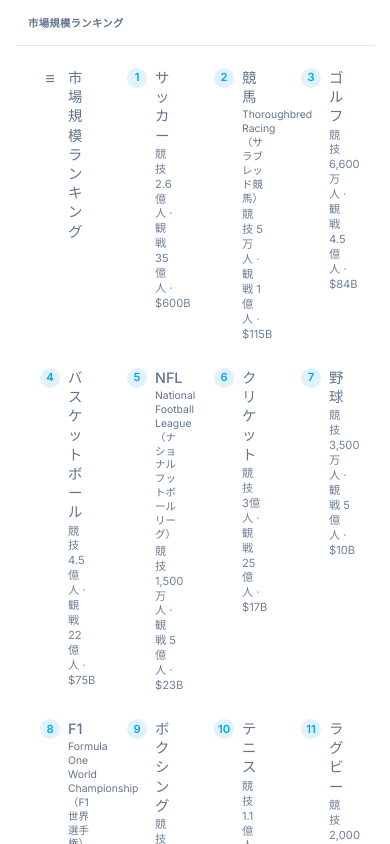
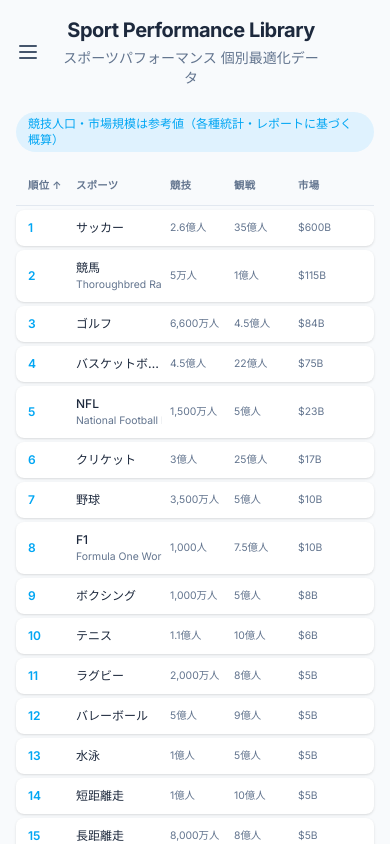
Before and after one commit to GAAS-MBA/sport-performance-library, a React (Vite) app in the folder app/: page / in a window 390 px wide. Shown: the top 844 px of the page. Built offline with nearby package versions, Linux system fonts and the light colour scheme.

Commit message:
モバイル版サイドバーをハンバーガーメニューに変更、dev スクリプト追加
Made-with: Cursor

```diff
--- a/app/src/App.tsx
+++ b/app/src/App.tsx
@@ -115,6 +115,7 @@ function App() {
   const [pageId, setPageId] = useState(SIDEBAR_ITEMS[0].id)
   const [rankingSortBy, setRankingSortBy] = useState<RankingSortBy>('rank')
   const [rankingSortDesc, setRankingSortDesc] = useState(false)
+  const [sidebarOpen, setSidebarOpen] = useState(false)
   const currentItem = SIDEBAR_ITEMS.find((i) => i.id === pageId)!
 
   const isMarketRanking = pageId === 'market_ranking'
@@ -365,18 +366,22 @@ function App() {
       id === pageId ? 'bg-sky-100 text-sky-500' : ''
     }`
 
-  return (
-    <div className="flex min-h-screen flex-col sm:flex-row">
-      <aside className="w-full sm:w-60 flex-shrink-0 flex flex-col bg-white border-b sm:border-b-0 sm:border-r border-slate-200 pt-4 sm:pt-6 px-4 sm:px-0 pb-4 sm:pb-0">
+  const handleSidebarItemClick = (id: string) => {
+    setPageId(id)
+    setSidebarOpen(false)
+  }
+
+  const SidebarContent = () => (
+    <>
       <div className="px-3 sm:px-5 pb-3 sm:pb-4 border-b border-slate-200 mb-3">
         <h2 className="text-[0.65rem] sm:text-xs font-semibold text-slate-500 uppercase tracking-wide m-0">市場規模ランキング</h2>
       </div>
-        <nav className="flex flex-row flex-wrap gap-1.5 sm:flex-col sm:gap-0.5 px-2 sm:px-3 overflow-x-auto sm:overflow-visible">
+      <nav className="flex flex-col gap-0.5 px-2 sm:px-3 overflow-y-auto flex-1">
         {SIDEBAR_ITEMS.map((item) => (
           <button
             key={item.id}
-              className={`${sidebarItemClass(item.id)} flex-1 sm:flex-none min-w-[80px] sm:min-w-0 py-2 sm:py-2.5 px-2 sm:px-4 text-xs sm:text-[0.9rem] shrink-0`}
-              onClick={() => setPageId(item.id)}
+            className={`${sidebarItemClass(item.id)} flex-none py-2.5 px-4 text-[0.9rem] w-full`}
+            onClick={() => handleSidebarItemClick(item.id)}
           >
             {item.type === 'market_ranking' ? (
               <span className="flex-shrink-0 w-5 h-5 flex items-center justify-center text-base font-normal rounded" title="一覧">≡</span>
@@ -401,13 +406,60 @@ function App() {
           </button>
         ))}
       </nav>
-        <footer className="mt-auto pt-3 sm:pt-4 px-3 sm:px-5 border-t border-slate-200 text-[0.65rem] sm:text-xs text-slate-500">© TANAAKK</footer>
+      <footer className="pt-3 sm:pt-4 px-3 sm:px-5 border-t border-slate-200 text-[0.65rem] sm:text-xs text-slate-500 shrink-0">© TANAAKK</footer>
+    </>
+  )
+
+  return (
+    <div className="flex min-h-screen flex-col sm:flex-row">
+      {/* モバイル: オーバーレイ */}
+      {sidebarOpen && (
+        <div
+          className="fixed inset-0 z-40 bg-black/50 sm:hidden"
+          onClick={() => setSidebarOpen(false)}
+          aria-hidden="true"
+        />
+      )}
+      <aside
+        className={`
+          fixed sm:static inset-y-0 left-0 z-50 w-[280px] sm:w-60 flex-shrink-0 flex flex-col bg-white border-r border-slate-200 pt-4 sm:pt-6 px-4 sm:px-0 pb-4 sm:pb-0
+          transition-transform duration-300 ease-out
+          ${sidebarOpen ? 'translate-x-0' : '-translate-x-full'} sm:translate-x-0
+        `}
+      >
+        <div className="sm:hidden flex items-center justify-between mb-3 pb-3 border-b border-slate-200">
+          <h2 className="text-xs font-semibold text-slate-500 uppercase tracking-wide m-0">メニュー</h2>
+          <button
+            type="button"
+            onClick={() => setSidebarOpen(false)}
+            className="p-2 -m-2 rounded-lg hover:bg-slate-100 text-slate-500"
+            aria-label="メニューを閉じる"
+          >
+            <svg className="w-5 h-5" fill="none" stroke="currentColor" viewBox="0 0 24 24">
+              <path strokeLinecap="round" strokeLinejoin="round" strokeWidth={2} d="M6 18L18 6M6 6l12 12" />
+            </svg>
+          </button>
+        </div>
+        <SidebarContent />
       </aside>
 
       <main className="flex-1 min-w-0 w-full max-w-[720px] py-4 px-4 sm:py-8 sm:px-6 mx-auto">
-        <header className="text-center mb-6 sm:mb-10">
+        <header className="flex items-center gap-3 mb-6 sm:mb-10">
+          <button
+            type="button"
+            onClick={() => setSidebarOpen(true)}
+            className="sm:hidden p-2 -ml-2 rounded-lg hover:bg-slate-100 text-slate-600 flex-shrink-0"
+            aria-label="メニューを開く"
+          >
+            <svg className="w-6 h-6" fill="none" stroke="currentColor" viewBox="0 0 24 24">
+              <path strokeLinecap="round" strokeLinejoin="round" strokeWidth={2} d="M4 6h16M4 12h16M4 18h16" />
+            </svg>
+          </button>
+          <div className="flex-1 text-center sm:text-center min-w-0">
             <h1 className="text-xl sm:text-[1.75rem] font-bold text-slate-800 m-0 mb-1 tracking-tight">Sport Performance Library</h1>
             <p className="text-sm sm:text-[0.95rem] text-slate-500 m-0">スポーツパフォーマンス 個別最適化データ</p>
+          </div>
+          <div className="sm:hidden w-10 shrink-0" aria-hidden="true" />
         </header>
 
         <div>{renderContent()}</div>
--- a/package.json
+++ b/package.json
@@ -2,6 +2,7 @@
   "name": "sport-performance-library",
   "private": true,
   "scripts": {
+    "dev": "cd app && npm run dev",
     "build": "cd app && npm run build",
     "deploy": "npm run build && npx firebase-tools deploy --only hosting"
   }
```
Lines whose indentation alone changed are shown as unchanged.
